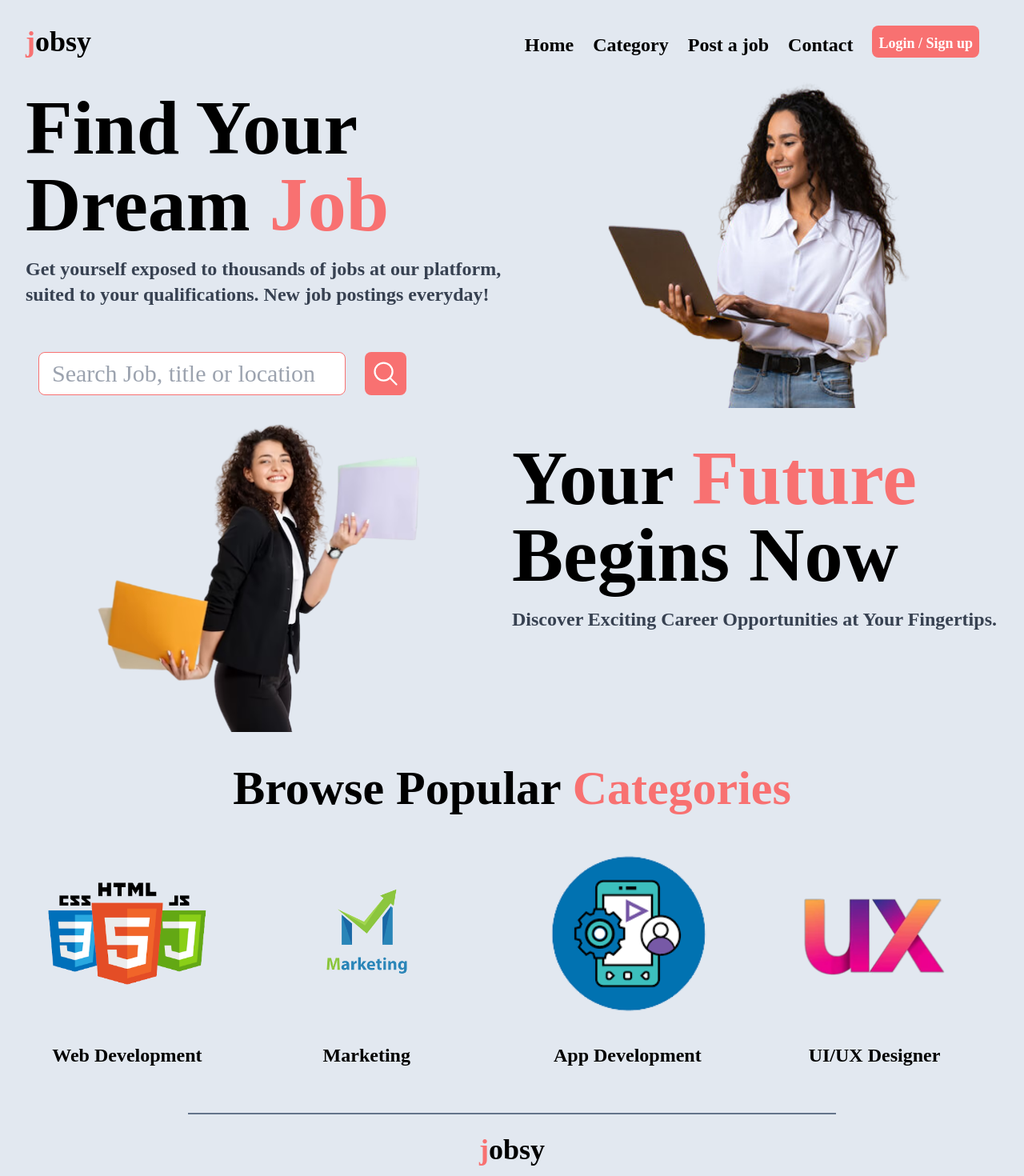
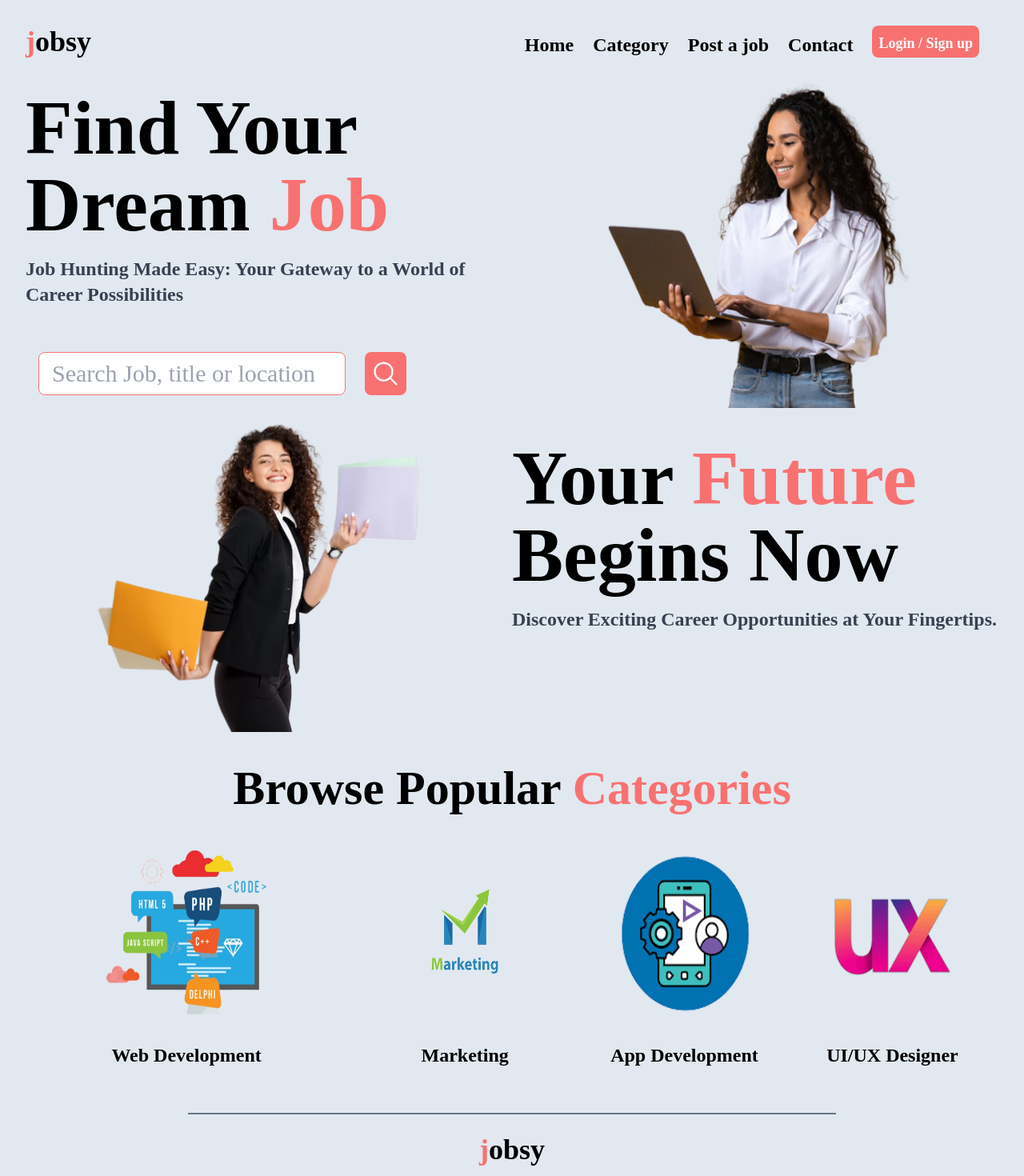
Before and after one commit to codevibesme/JobnFlash, a React (Create React App) app in the folder client/: page / in a window 1280 px wide. Shown: the top 1470 px of the page at 80% size. Built offline with nearby package versions, Linux system fonts and the light colour scheme.

Commit message:
assets modifications

```diff
--- a/client/src/components/Category.jsx
+++ b/client/src/components/Category.jsx
@@ -4,7 +4,7 @@ const Category = () => {
     const categories = [
         {
             name: "Web Development",
-            img: "/assets/webdev_cat.png"
+            img: "/assets/webdev_cat2.png"
         },
         {
             name: "Marketing",
--- a/client/src/screens/LandingPage.jsx
+++ b/client/src/screens/LandingPage.jsx
@@ -8,7 +8,7 @@ const LandingPage = () =>{
             <div className="h-fit flex flex-col md:flex-row" >
                 <div className="w-full md:w-1/2 h-fit flex flex-col pt-10">
                     <h1 className="text-5xl md:text-8xl font-bold track-wider mb-4">Find Your Dream <span className=" text-red-400 h-fit w-fit">Job</span></h1>
-                    <p className="text-xl md:text-2xl font-semibold text-gray-700">Get yourself exposed to thousands of jobs at our platform, suited to your qualifications. New job postings everyday!</p>
+                    <p className="text-xl md:text-2xl font-semibold text-gray-700">Job Hunting Made Easy: Your Gateway to a World of Career Possibilities</p>
                     <div className=" hidden md:block">
                         <Search />
                     </div>
```
Also changed, not shown: client/public/assets/webdev_cat2.png (added).
